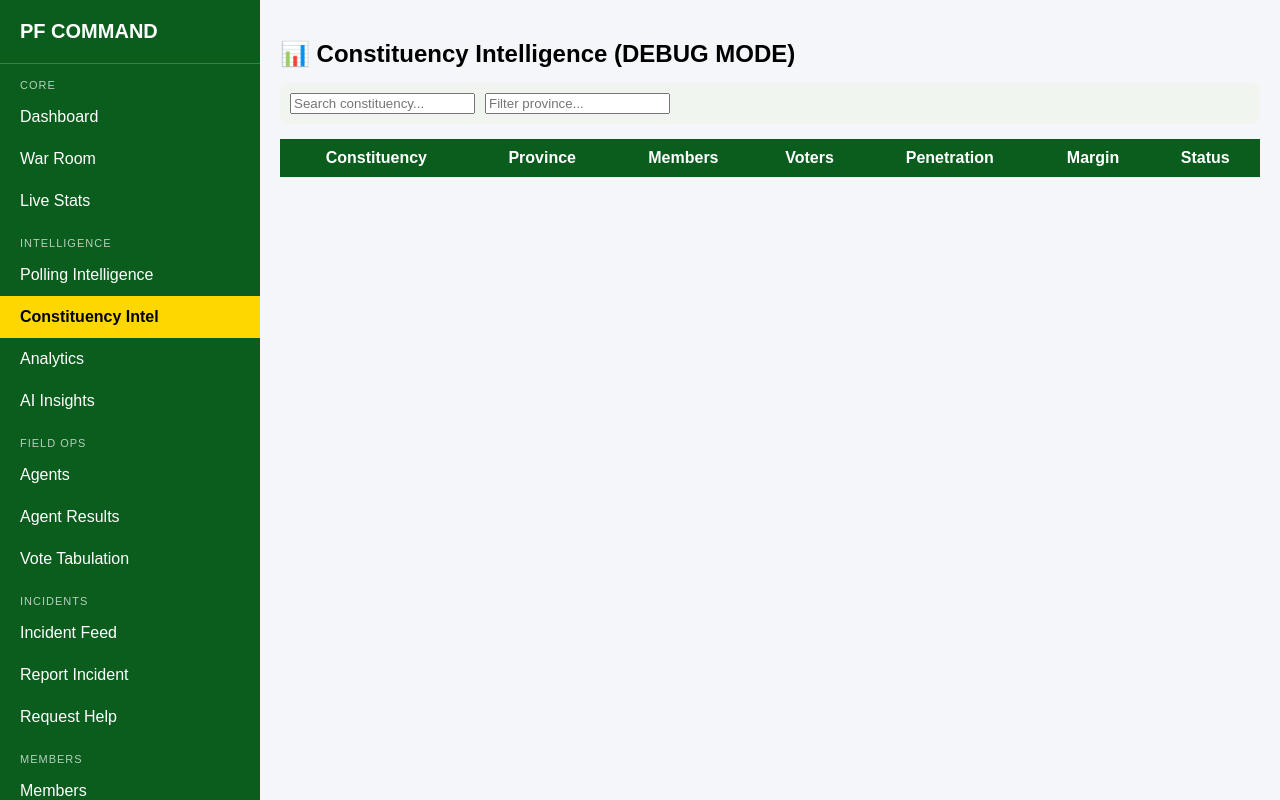
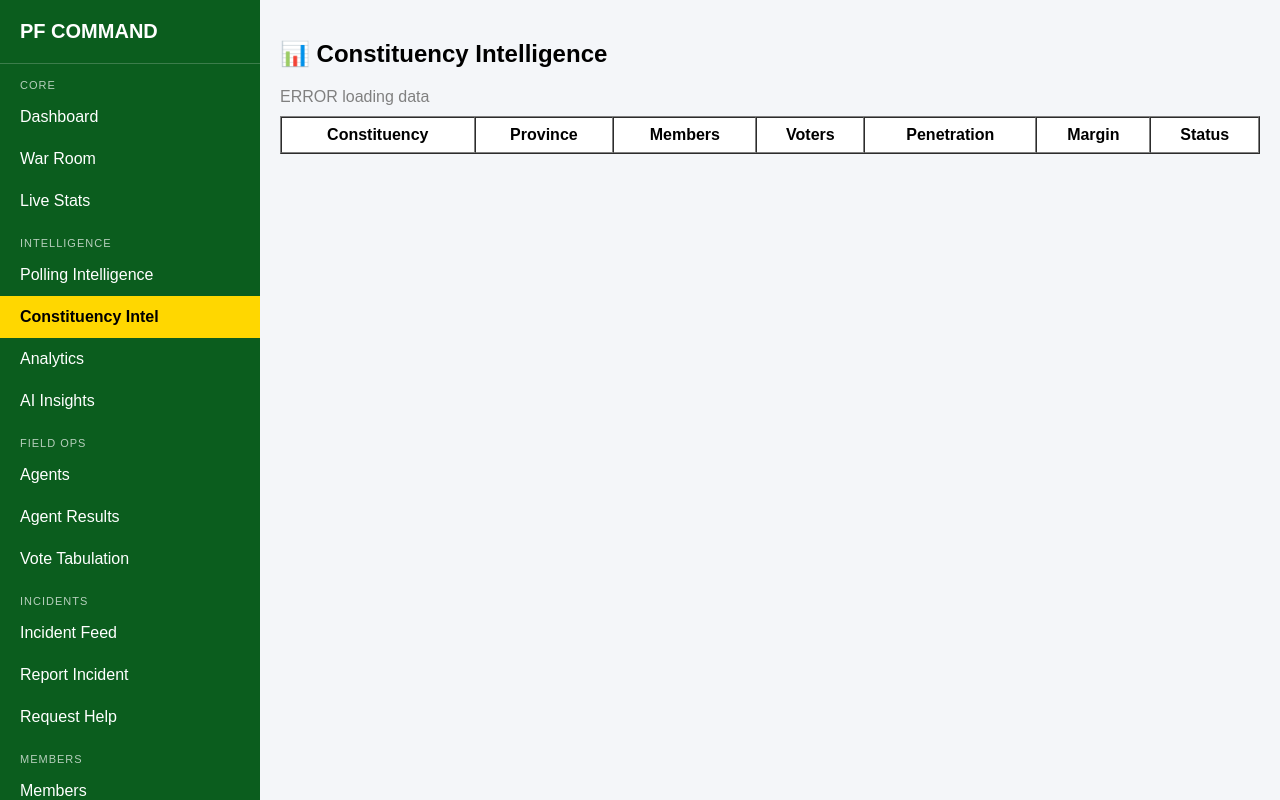
Before and after one commit to zambia-covid/PARTY_MEMBERSHIP, a Flask app: template templates/constituency_intelligence.html in a window 1280 px wide. Run offline with Flask 3, Linux system fonts and the light colour scheme; the template is opened without the code that fills it, so the values that code supplies are empty; parts of the project's set-up code (start-up, migrations or seed data) failed here and were passed over; some libraries are stand-ins or nearby versions.

Commit message:
Update constituency_intelligence.html

```diff
--- a/templates/constituency_intelligence.html
+++ b/templates/constituency_intelligence.html
@@ -4,52 +4,11 @@
 
 {% block content %}
 
-<h2 style="margin-bottom:15px;">📊 Constituency Intelligence (DEBUG MODE)</h2>
+<h2>📊 Constituency Intelligence</h2>
 
-<style>
-.controls {
-    padding: 10px;
-    background: #f0f5f0;
-    display: flex;
-    gap: 10px;
-    border-radius: 8px;
-    margin-bottom: 15px;
-}
+<div id="status" style="margin-bottom:10px;color:gray;">Loading...</div>
 
-table {
-    width: 100%;
-    border-collapse: collapse;
-    background: white;
-}
-
-th, td {
-    padding: 10px;
-    border-bottom: 1px solid #eee;
-}
-
-th {
-    background: #0B5D1E;
-    color: white;
-}
-
-.kpi {
-    background: white;
-    padding: 10px;
-    margin-bottom: 10px;
-}
-</style>
-
-<!-- FILTERS -->
-<div class="controls">
-    <input type="text" id="search" placeholder="Search constituency...">
-    <input type="text" id="provinceFilter" placeholder="Filter province...">
-</div>
-
-<!-- KPI -->
-<div id="kpis"></div>
-
-<!-- TABLE -->
-<table>
+<table border="1" cellpadding="8" cellspacing="0" style="width:100%;background:white;">
     <thead>
         <tr>
             <th>Constituency</th>
@@ -65,60 +24,28 @@ th {
 </table>
 
 <script>
-document.addEventListener("DOMContentLoaded", function(){
+document.addEventListener("DOMContentLoaded", async function(){
 
-console.log("🔥 SCRIPT LOADED")
+    const status = document.getElementById("status")
+    const tbody = document.getElementById("table-body")
 
-let allData = []
-
-async function loadData() {
     try {
-        console.log("🚀 FETCHING DATA...")
+        console.log("Fetching data...")
 
         let res = await fetch("/api/constituency_intelligence")
         let data = await res.json()
 
-        console.log("✅ DATA RECEIVED:", data)
+        console.log("DATA:", data)
 
-        allData = data
-        render()
+        status.innerText = "Loaded " + data.length + " constituencies"
 
-    } catch (e) {
-        console.error("❌ LOAD ERROR:", e)
-    }
-}
+        let html = ""
 
-function render() {
-
-    console.log("🧠 RENDER STARTED")
-
-    let tbody = document.getElementById("table-body")
-    let kpis = document.getElementById("kpis")
-
-    console.log("TBODY:", tbody)
-    console.log("KPIS:", kpis)
-    console.log("DATA LENGTH:", allData.length)
-
-    if (!tbody || !kpis) {
-        console.error("❌ DOM ELEMENTS MISSING")
-        return
-    }
-
-    let html = ""
-
-    allData.forEach((c, index) => {
-
-        console.log("ROW", index, c)
-
-        try {
-
-            let constituency = c.constituency || "N/A"
-            let province = c.province || "N/A"
-
+        data.forEach(c => {
             html += `
                 <tr>
-                    <td>${constituency}</td>
-                    <td>${province}</td>
+                    <td>${c.constituency}</td>
+                    <td>${c.province}</td>
                     <td>${c.members}</td>
                     <td>${c.voters}</td>
                     <td>${c.penetration}</td>
@@ -126,41 +53,14 @@ function render() {
                     <td>${c.status}</td>
                 </tr>
             `
+        })
 
-        } catch (err) {
-            console.error("❌ ROW ERROR:", err, c)
-        }
+        tbody.innerHTML = html
 
-    })
-
-    tbody.innerHTML = html
-
-    kpis.innerHTML = `
-        <div class="kpi">Loaded Rows: ${allData.length}</div>
-    `
-
-    console.log("✅ RENDER COMPLETE")
-}
-
-/* safe event binding */
-setTimeout(() => {
-    let s = document.getElementById("search")
-    let p = document.getElementById("provinceFilter")
-
-    if (s) {
-        console.log("✔ search input found")
-        s.addEventListener("input", render)
+    } catch (e) {
+        console.error(e)
+        status.innerText = "ERROR loading data"
     }
-
-    if (p) {
-        console.log("✔ province input found")
-        p.addEventListener("input", render)
-    }
-
-}, 100)
-
-/* start */
-loadData()
 
 })
 </script>
```
